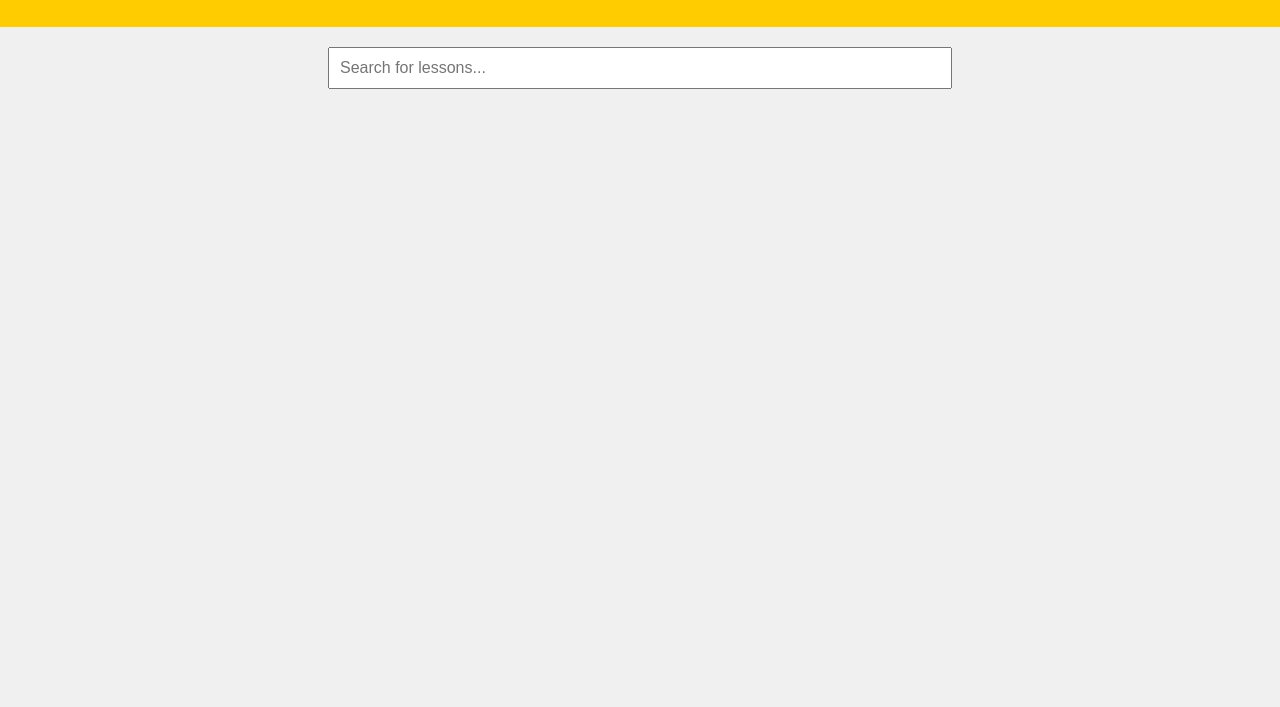
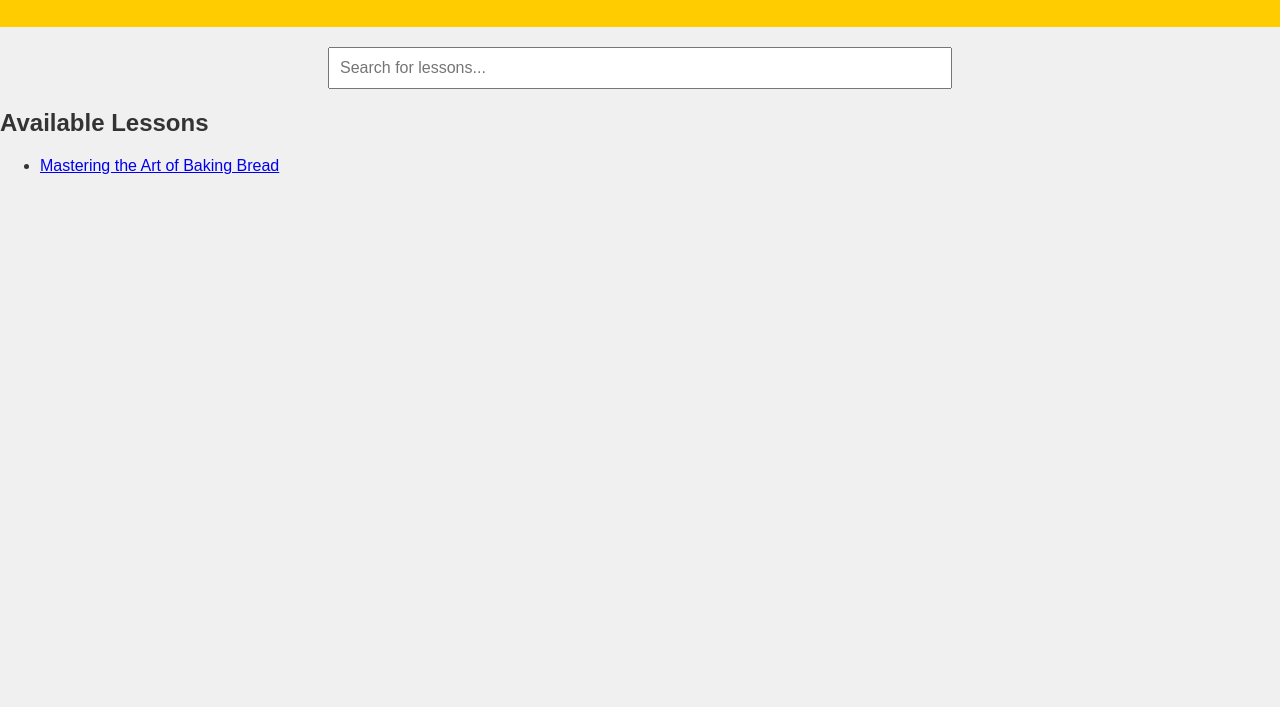
Before and after one commit to ashermenachem/SkillSpree, a plain HTML site: page index.html in a window 1280 px wide. Shown: the part 93-800 px from the top of the page. Drawn offline with Linux system fonts and the light colour scheme.

Commit message:
Update index.html

```diff
--- a/index.html
+++ b/index.html
@@ -12,8 +12,12 @@
     </header>
     <main>
         <input type="text" id="searchBar" placeholder="Search for lessons...">
-        <section id="popularLessons">
-            <!-- Popular lessons will be listed here -->
+        <section id="lessons">
+            <h2>Available Lessons</h2>
+            <ul>
+                <li><a href="Mastering_the_Art_of_Baking_Bread.html">Mastering the Art of Baking Bread</a></li>
+                <!-- Add more lesson links here as you create them -->
+            </ul>
         </section>
     </main>
     <script src="script.js"></script>
```
